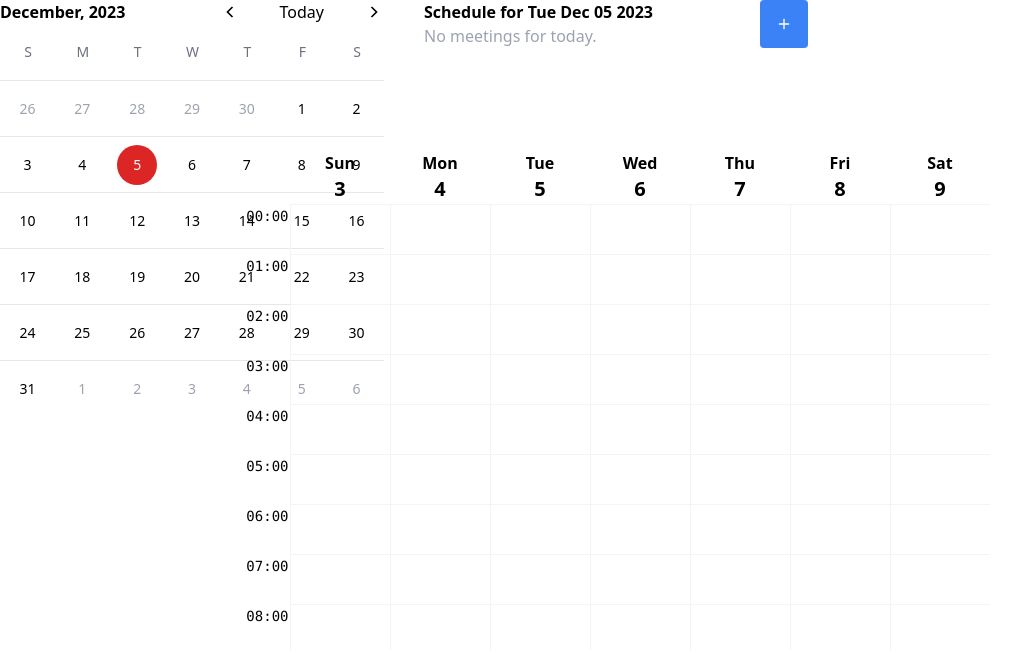
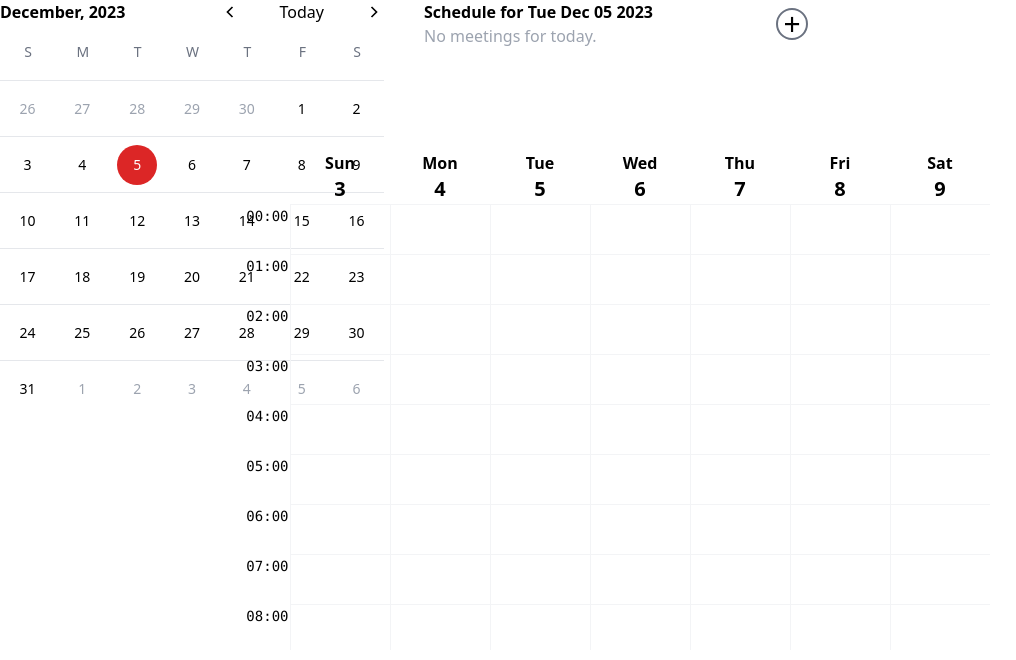
Before and after one commit to kirtimukh/nullcalendar, a React (Create React App) app: page / in a window 1280 px wide. Shown: the top 660 px of the page, without its empty margins (0-1016 px from the left). Built offline with nearby package versions, Linux system fonts and the light colour scheme.

Commit message:
restructured components directory, add checklist components

```diff
--- a/package.json
+++ b/package.json
@@ -5,6 +5,7 @@
   "private": true,
   "dependencies": {
     "@babel/plugin-transform-private-property-in-object": "^7.23.4",
+    "@babel/plugin-proposal-private-property-in-object": "^7.21.0",
     "@testing-library/jest-dom": "^5.17.0",
     "@testing-library/react": "^13.4.0",
     "@testing-library/user-event": "^13.5.0",
@@ -14,6 +15,7 @@
     "react-draggable": "^4.4.6",
     "react-icons": "^4.12.0",
     "react-scripts": "5.0.1",
+    "react-tooltip": "^5.25.1",
     "web-vitals": "^2.1.4"
   },
   "scripts": {
--- a/src/components/calendar/XMonth.js
+++ b/src/components/calendar/XMonth.js
@@ -5,6 +5,7 @@ import { generateDate, months } from "../../utils/calendar";
 import cn from "../../utils/cn";
 import { GrFormNext, GrFormPrevious } from "react-icons/gr";
 import DayEventList from '../modals/DayEventList';
+import Board from '../checklist/Board';
 
 const XMonth = ({
     isDragging,
@@ -94,7 +95,7 @@ const XMonth = ({
                     )}
                 </div>
             </div>
-            <DayEventList selectDate={selectDate} displayEventModal={displayEventModal} />
+            <Board selectDate={selectDate} />
         </>
 
     )
--- a/src/components/calendar/Month.js
+++ b/src/components/calendar/copies/LMonth.js
@@ -1,52 +1,27 @@
-import React, { useState, useRef, useEffect } from 'react'
-import { generateDate, months } from "../../utils/calendar";
-import cn from "../../utils/cn";
+import HOC from "../HOC";
+
+import React, { useState, useRef } from 'react'
+import { generateDate, months } from "../../../utils/calendar";
+import cn from "../../../utils/cn";
 import { GrFormNext, GrFormPrevious } from "react-icons/gr";
-import DayEventList from '../modals/DayEventList';
+import DayEventList from '../../modals/DayEventList';
 import Draggable from 'react-draggable';
-
-import { centerAndShow, updateCalendarZState, updateComponentZState } from '../utils';
 
 import dayjs from "dayjs";
 
-import EventModal from '../modals/createEventModal';
 
-
-const Month = ({ zStack, setZStack, parentSP }) => {
-    const componentName = 'Month';
-
-    const handleMouseDown = (e) => {
-        updateCalendarZState(zStack, setZStack, componentName)
-    }
-
-    const [currentZStack, setCurrentZStack] = useState(zStack);
-    const [zNumber, setZNumber] = useState(0);
-
-    updateComponentZState(currentZStack, setCurrentZStack, zStack, setZNumber, componentName)
+function LMonth({
+    parentSP,
+    handleMouseDown,
+    zNumber,
+    displayEventModal,
+    contextProps
+}) {
 
     const days = ["S", "M", "T", "W", "T", "F", "S"];
     const currentDate = dayjs();
     const [today, setToday] = useState(currentDate);
     const [selectDate, setSelectDate] = useState(currentDate);
-
-    const [showEventModal, setShowEventModal] = useState(false);
-    const hideEventModal = () => {
-        setShowEventModal(false)
-    }
-
-    // EventModal props to position the modal over the table box before displaying it.
-    const [eventModalProps, setEventModalProps] = useState({
-        boxWidth: 0,
-        boxHeight: 0,
-        boxTop: 0,
-        boxLeft: 0,
-    })
-
-    const posRefElementId = 'events-of-the-day'
-
-    const displayEventModal = () => {
-        centerAndShow(setEventModalProps, setShowEventModal, posRefElementId)
-    }
 
     const nodeRef = useRef(null);
     const [isDragging, setIsDragging] = useState(false);
@@ -68,7 +43,6 @@ const Month = ({ zStack, setZStack, parentSP }) => {
                     ref={nodeRef}
                     style={{ zIndex: zNumber }}
                     className={`flex gap-10 items-center absolute items-stretch`}
-
                     onMouseDownCapture={(e) => handleMouseDown(e)}
                 >
                     <div className="w-96" onClick={(event) => { event.stopPropagation() }}>
@@ -149,10 +123,9 @@ const Month = ({ zStack, setZStack, parentSP }) => {
                     <DayEventList selectDate={selectDate} displayEventModal={displayEventModal} />
                 </div>
             </Draggable>
-            {showEventModal && <EventModal hideModal={hideEventModal} props={eventModalProps} source={"EventOfTheDay"} />}
         </>
 
     )
 }
 
-export default Month
+export default HOC(LMonth);
--- a/src/components/calendar/LWeek.js
+++ b/src/components/calendar/copies/LWeek.js
@@ -1,10 +1,8 @@
-import HOC from "./HOC";
+import HOC from "../HOC";
 
 import React, { useState, useEffect, useRef } from 'react';
 import dayjs from "dayjs";
 import Draggable from 'react-draggable';
-
-import EventModal from '../modals/createEventModal';
 
 
 function LWeek({
--- a/src/components/calendar/LMonth.js
+++ b/src/components/calendar/copies/Month.js
@@ -1,30 +1,52 @@
-import HOC from "./HOC";
-
-import React, { useState, useRef } from 'react'
-import { generateDate, months } from "../../utils/calendar";
-import cn from "../../utils/cn";
+import React, { useState, useRef, useEffect } from 'react'
+import { generateDate, months } from "../../../utils/calendar";
+import cn from "../../../utils/cn";
 import { GrFormNext, GrFormPrevious } from "react-icons/gr";
-import DayEventList from '../modals/DayEventList';
+import DayEventList from '../../modals/DayEventList';
 import Draggable from 'react-draggable';
 
+import { centerAndShow, updateCalendarZState, updateComponentZState } from '../../utils';
 
 import dayjs from "dayjs";
 
-import EventModal from '../modals/createEventModal';
+import EventModal from '../../modals/createEventModal';
 
 
-function LMonth({
-    parentSP,
-    handleMouseDown,
-    zNumber,
-    displayEventModal,
-    contextProps
-}) {
+const Month = ({ zStack, setZStack, parentSP }) => {
+    const componentName = 'Month';
+
+    const handleMouseDown = (e) => {
+        updateCalendarZState(zStack, setZStack, componentName)
+    }
+
+    const [currentZStack, setCurrentZStack] = useState(zStack);
+    const [zNumber, setZNumber] = useState(0);
+
+    updateComponentZState(currentZStack, setCurrentZStack, zStack, setZNumber, componentName)
 
     const days = ["S", "M", "T", "W", "T", "F", "S"];
     const currentDate = dayjs();
     const [today, setToday] = useState(currentDate);
     const [selectDate, setSelectDate] = useState(currentDate);
+
+    const [showEventModal, setShowEventModal] = useState(false);
+    const hideEventModal = () => {
+        setShowEventModal(false)
+    }
+
+    // EventModal props to position the modal over the table box before displaying it.
+    const [eventModalProps, setEventModalProps] = useState({
+        boxWidth: 0,
+        boxHeight: 0,
+        boxTop: 0,
+        boxLeft: 0,
+    })
+
+    const posRefElementId = 'events-of-the-day'
+
+    const displayEventModal = () => {
+        centerAndShow(setEventModalProps, setShowEventModal, posRefElementId)
+    }
 
     const nodeRef = useRef(null);
     const [isDragging, setIsDragging] = useState(false);
@@ -46,6 +68,7 @@ function LMonth({
                     ref={nodeRef}
                     style={{ zIndex: zNumber }}
                     className={`flex gap-10 items-center absolute items-stretch`}
+
                     onMouseDownCapture={(e) => handleMouseDown(e)}
                 >
                     <div className="w-96" onClick={(event) => { event.stopPropagation() }}>
@@ -126,9 +149,10 @@ function LMonth({
                     <DayEventList selectDate={selectDate} displayEventModal={displayEventModal} />
                 </div>
             </Draggable>
+            {showEventModal && <EventModal hideModal={hideEventModal} props={eventModalProps} source={"EventOfTheDay"} />}
         </>
 
     )
 }
 
-export default HOC(LMonth);
+export default Month
--- a/src/components/calendar/Week.js
+++ b/src/components/calendar/copies/Week.js
@@ -2,8 +2,8 @@ import React, { useState, useEffect, useRef } from 'react';
 import dayjs from "dayjs";
 import Draggable from 'react-draggable';
 
-import EventModal from '../modals/createEventModal';
-import { centerAndShow, updateCalendarZState, updateComponentZState } from '../utils';
+import EventModal from '../../modals/createEventModal';
+import { centerAndShow, updateCalendarZState, updateComponentZState } from '../../utils';
 
 export default function Week({ zStack, setZStack, parentSP }) {
   const componentName = 'Week';
--- /dev/null
+++ b/src/components/checklist/Board.js
@@ -0,0 +1,50 @@
+import React, { useState } from 'react'
+import { Tooltip } from 'react-tooltip'
+import TaskSet from './TaskSet'
+
+
+const Board = ({ selectDate }) => {
+    const [taskSets, setTaskSets] = useState([]);
+    const [lastTaskId, setLastTaskId] = useState(0);
+
+    const createNewChecklist = (e) => {
+        setTaskSets(prevTaskSets => [...prevTaskSets, { fieldno: lastTaskId }]);
+        setLastTaskId(lastTaskId + 1);
+        e.stopPropagation();
+    }
+
+    const removeTaskSet = (fieldno) => {
+        setTaskSets(prevTaskSets => prevTaskSets.filter(taskSet => taskSet.fieldno !== fieldno));
+    }
+
+    return (
+        <div className="w-96 flex flex-col" id="events-of-the-day">
+            <div className="flex justify-between w-full top-0">
+                <div>
+                    <h1 className="font-semibold">
+                        Schedule for {selectDate.toDate().toDateString()}
+                    </h1>
+                    <p className="text-gray-400">No meetings for today.</p>
+                </div>
+                <div className='flex items-center'>
+                    <button
+                        data-tooltip-id="my-tooltip"
+                        data-tooltip-content="Hello world!"
+                        className="
+                        flex items-center justify-center
+                        h-8 w-8 rounded-full text-3xl
+                        border-gray-500 border-2
+                        hover:bg-black hover:text-white"
+                        onClick={(e) => createNewChecklist(e)}
+                    >+</button>
+                    <Tooltip id="my-tooltip" />
+                </div>
+            </div>
+            <div className='w-full flex-grow'>
+                {taskSets.map(taskSet => <TaskSet key={taskSet.fieldno} fieldno={taskSet.fieldno} remove={removeTaskSet} />)}
+            </div>
+        </div>
+    )
+}
+
+export default Board
--- /dev/null
+++ b/src/components/checklist/TaskSet.js
@@ -0,0 +1,20 @@
+import React from 'react'
+
+const TaskSet = ({ fieldno, remove }) => {
+    const handleRemove = () => {
+        remove(fieldno);
+    }
+
+    return (
+        <div className='relative flex flex-stretch w-full border-2 border-gray-300 rounded-lg'>
+            <input type="text" className="w-full h-10 px-4" placeholder="Add a task" />
+            <button
+                onClick={handleRemove}
+                className='text-3xl hover:bg-black hover:text-white w-8'>
+                -
+            </button>
+        </div >
+    )
+}
+
+export default TaskSet
```
Also changed, not shown: src/components/calendar/Calendar.js (+0 -9 lines), src/components/modals/DayEventList.js (+0 -18 lines), src/components/calendar/View.js (deleted), 1 other file (tests, documents, lock files or other folders).
